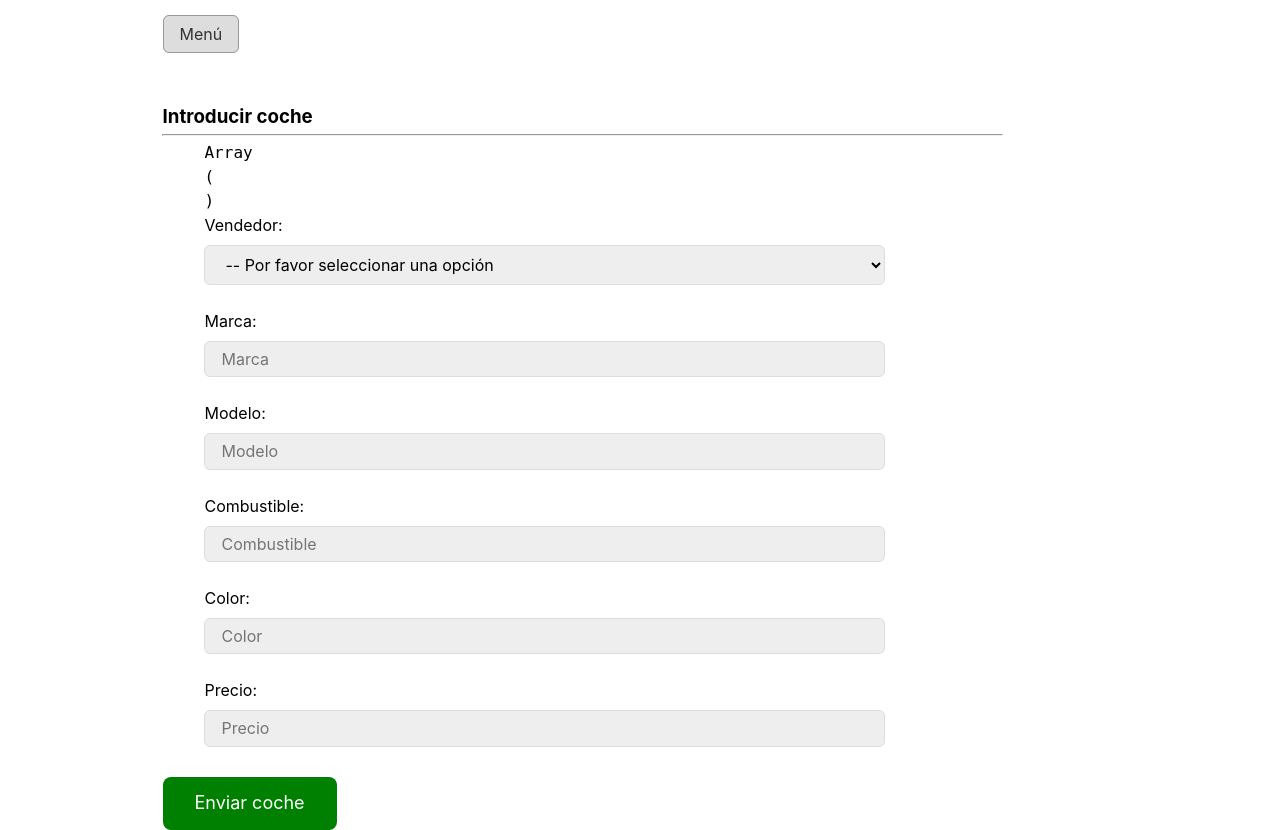
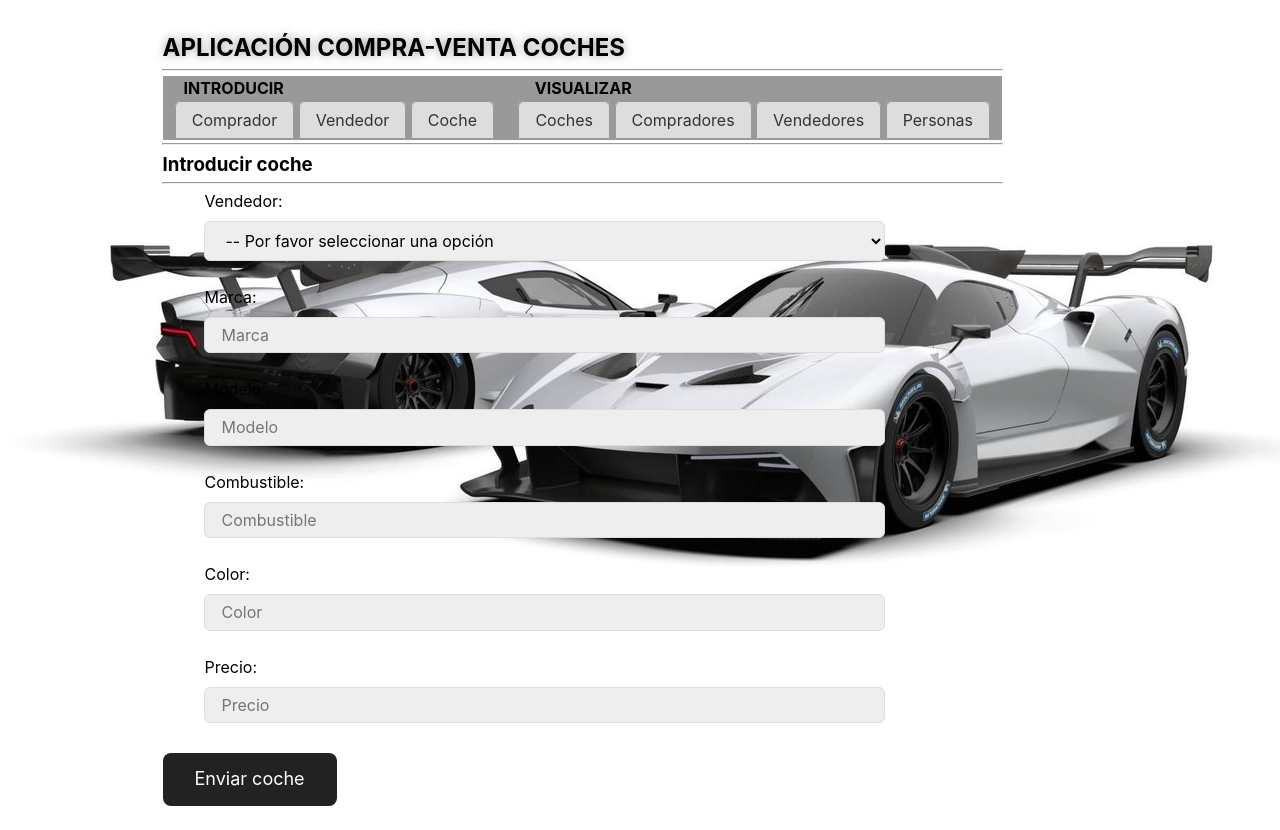
Before and after one commit to worldwidedev1/appcochesceina, a PHP site: page /introducir-coche.php in a window 1280 px wide. After the commit the page ends 806 px from the top, so only its background shows below. Run offline with PHP 8.4, Linux system fonts and the light colour scheme; data that the repository does not hold is empty.

Commit message:
Visualizacion web

```diff
--- a/assets/css/styles.css
+++ b/assets/css/styles.css
@@ -13,14 +13,12 @@ h1,h2,h3,h4,h5,h6,body {
 h1 {
 	margin-bottom: 0;
 	font-size: 48px;
+	text-shadow: #999 0px 0px 10px;
 }
 
 h2 {
 	margin-top: 30px;
-}
-
-h3 {
-	margin-top: 3em;
+	text-shadow: #999 0px 0px 10px;
 }
 
 hr {
@@ -33,9 +31,14 @@ hr {
 	margin: 0 auto;
 }
 
+.caja-botones {
+	display: flex;
+	background-color: #999;
+}
+
 .button {
 	border: 1px solid #999;
-	border-radius: 6px;
+	border-radius: 6px 6px 0px 0px;
 	background-color: #ddd;
 	color: #333;
 	padding: 0.5rem 1rem;
@@ -83,7 +86,7 @@ hr {
 
 button.submit {
 	display: block;
-	background-color: green;
+	background-color: #222;
 	color: white;
 	margin-top: 30px;
 	font-size: 18px;
@@ -124,6 +127,7 @@ p.error.small {
 
 .caja-introducir, .caja-vista {
 	padding: 0.5em;
+	max-width: 100%;
 }
 
 .image {
@@ -166,15 +170,15 @@ table td {
 	max-width: 1em;
 }
 
-/*
-.caja-contenedora{
-	background-image: url("./img/mosquito2.jpg");
+
+body{
+	background-image: url("../img/mosquito2.jpg");
 	background-position: center center;
 	background-repeat: no-repeat;
 	background-attachment: fixed;
-	background-size: cover;
+	/*background-size: cover;*/
 }
-*/
+
 
 /*
 .caja-contenedora{
--- a/classes/class.db.php
+++ b/classes/class.db.php
@@ -177,13 +177,13 @@ class DBforms {
         // No contiene los almacenados en BD, sólo los de memoria temporal de programa /*** */
         $vendedor_array = array();
         $vendedor_array[] = $id;
-        var_dump($vendedor_array);
-        $this->showPre($vendedor_array);
+        //var_dump($vendedor_array);
+        //$this->showPre($vendedor_array);
 
         // Recoge los id de los vendedores en un array que proporciona la consulta a la BD
         $vendedorIds = $this->obtenerVendedores();
-        var_dump($vendedorIds);
-        $this->showPre($vendedorIds);
+        //var_dump($vendedorIds);
+        //$this->showPre($vendedorIds);
 
         // Cierro conexión
         $enviarVendedor->close();
@@ -268,8 +268,6 @@ class DBforms {
             precio
             ) VALUES (?, ?, ?, ?, ?, ?);");
 
-            $this->showPre($enviarCoche);
-
         $enviarCoche->bind_param(
             $datos,
             $Vendedores_idVendedor,
@@ -280,8 +278,6 @@ class DBforms {
             $precio
         );
 
-        $this->showPre($enviarCoche);
-
         // Compruebo si la conexión se establece bien
         if (!$enviarCoche) {
             throw new Exception($conexion->error_list);
@@ -289,8 +285,6 @@ class DBforms {
 
         // Ejecuto la query
         $enviarCoche->execute();
-
-        $this->showPre($enviarCoche);
 
         // Compruebo si se envia y no hay error
         if (!$enviarCoche) {
--- a/classes/class.forms.php
+++ b/classes/class.forms.php
@@ -142,7 +142,7 @@ class Formulario {
             } else {
                 $classes .= " error-input";
                 $this->errores = true;
-                $this->showPre("FORM-Activación de error: " . $this->errores); /*** */
+                //$this->showPre("FORM-Activación de error: " . $this->errores); /*** */
             }
         }
 
@@ -409,7 +409,7 @@ class Formulario {
         foreach ($arrayBidi as $value) {
             $arrayMono[$value[$guardar]] = $value[$mostrar];
         }
-        $this->showPre($arrayMono);
+        //$this->showPre($arrayMono);
         return $arrayMono;
     }
 
--- a/introducir-coche.php
+++ b/introducir-coche.php
@@ -17,13 +17,11 @@ if ($_SERVER["REQUEST_METHOD"] === "POST") {
 // Compruebo si la clase existe y estamos en método POST
 $existeValidacion = !empty($formularioIntroducir) && $_SERVER["REQUEST_METHOD"] === "POST" ? true : false;
 
+include "./templates/body.php";
 // Muestro el formulario en HTML
 ?>
 
 <div class="caja-contenedora">
-    <div class="caja-seleccion">
-        <a class="button" href="./index.php" >Menú</a>
-    </div>
     <h3>
         Introducir coche
     </h3>
@@ -109,10 +107,6 @@ $existeValidacion = !empty($formularioIntroducir) && $_SERVER["REQUEST_METHOD"]
 // Compruebo si hay errores
 $errores = $formularioIntroducir->hayErrores();
 
-echo "<pre>";
-print_r($formularioIntroducir->datosRecibidos);
-echo "</pre>";
-
 // Si no hay errores y se ha validado (la clase existe y estamos en método POST)
 if (!$errores && $existeValidacion) {
     // se envian las variables a la base de datos junto con una cadena de caracteres, en la que se
--- a/introducir-comprador.php
+++ b/introducir-comprador.php
@@ -31,14 +31,11 @@ $existeValidacion = !empty($formularioIntroducir) && $metodoPost ? true : false;
 //print_r($formularioIntroducir); /*** */
 //echo "</pre>"; /*** */
 
-
+include "./templates/body.php";
 // Muestro el formulario en HTML
 ?>
 
 <div class="caja-contenedora">
-    <div class="caja-seleccion">
-        <a class="button" href="./index.php" >Menú</a>
-    </div>
     <h3>
         Introducir comprador
     </h3>
--- a/introducir-vendedor.php
+++ b/introducir-vendedor.php
@@ -17,13 +17,11 @@ if ($_SERVER["REQUEST_METHOD"] === "POST") {
 // Compruebo si la clase existe y estamos en método POST
 $existeValidacion = !empty($formularioIntroducir) && $_SERVER["REQUEST_METHOD"] === "POST" ? true : false;
 
+include "./templates/body.php";
 // Muestro el formulario en HTML
 ?>
 
 <div class="caja-contenedora">
-    <div class="caja-seleccion">
-        <a class="button" href="./index.php" >Menú</a>
-    </div>
     <h3>
         Introducir vendedor
     </h3>
--- a/templates/body.php
+++ b/templates/body.php
@@ -1,22 +1,24 @@
-
 <div class="caja-contenedora">
-<h2 style="margin-top: 30px;">Menú</h2>
+    <h2 style="margin-top: 30px;">APLICACIÓN COMPRA-VENTA COCHES</h2>
     <hr>
+    <div class="caja-botones">
+        <div class="caja-1">
             <h4>INTRODUCIR</h4>
             <div class="caja-introducir">
-        <a class="button" href="./introducir-comprador.php">Introducir comprador</a>
-        <a class="button" href="./introducir-vendedor.php">Introducir vendedor</a>
-        <a class="button" href="./introducir-coche.php">Introducir coche</a>
+                <a class="button" href="./introducir-comprador.php">Comprador</a>
+                <a class="button" href="./introducir-vendedor.php">Vendedor</a>
+                <a class="button" href="./introducir-coche.php">Coche</a>
             </div>
-    <hr>
-    <img class="imagen" src="./assets/img/mosquito2.jpg" alt="Imagen principal">
-    <hr>
+        </div>
+        <div class="caja-2">
             <h4>VISUALIZAR</h4>
             <div class="caja-vista">
-        <a class="button" href="./vista-coches.php">Vista de coches</a>
-        <a class="button" href="./vista-compradores.php">Vista de compradores</a>
-        <a class="button" href="./vista-vendedores.php">Vista de vendedores</a>
-        <a class="button" href="./vista-personas.php">Vista de personas</a>
+                <a class="button" href="./vista-coches.php">Coches</a>
+                <a class="button" href="./vista-compradores.php">Compradores</a>
+                <a class="button" href="./vista-vendedores.php">Vendedores</a>
+                <a class="button" href="./vista-personas.php">Personas</a>
+            </div>
+        </div>
     </div>
     <hr>
 </div>
--- a/vista-coches.php
+++ b/vista-coches.php
@@ -4,13 +4,11 @@ include "./classes/class.db.php";
 
 $mostrarCoches = new DBforms();
 
+include "./templates/body.php";
 // Muestro la vista en HTML
 ?>
 
 <div class="caja-contenedora">
-    <div class="caja-seleccion">
-        <a class="button" href="./index.php">Menú</a>
-    </div>
     <h3>
         Mostrar coches
     </h3>
--- a/vista-compradores.php
+++ b/vista-compradores.php
@@ -4,13 +4,11 @@ include "./classes/class.db.php";
 
 $mostrarCompradores = new DBforms();
 
+include "./templates/body.php";
 // Muestro la vista en HTML
 ?>
 
 <div class="caja-contenedora">
-    <div class="caja-seleccion">
-        <a class="button" href="./index.php">Menú</a>
-    </div>
     <h3>
         Mostrar compradores
     </h3>
--- a/vista-personas.php
+++ b/vista-personas.php
@@ -4,13 +4,11 @@ include "./classes/class.db.php";
 
 $mostrarPersonas = new DBforms();
 
+include "./templates/body.php";
 // Muestro la vista en HTML
 ?>
 
 <div class="caja-contenedora">
-    <div class="caja-seleccion">
-        <a class="button" href="./index.php">Menú</a>
-    </div>
     <h3>
         Mostrar personas
     </h3>
--- a/vista-vendedores.php
+++ b/vista-vendedores.php
@@ -4,13 +4,11 @@ include "./classes/class.db.php";
 
 $mostrarVendedores = new DBforms();
 
+include "./templates/body.php";
 // Muestro la vista en HTML
 ?>
 
 <div class="caja-contenedora">
-    <div class="caja-seleccion">
-        <a class="button" href="./index.php">Menú</a>
-    </div>
     <h3>
         Mostrar vendedores
     </h3>
@@ -26,7 +24,7 @@ $mostrarVendedores = new DBforms();
 
     if(!empty($listaVendedores)){
         // Recogemos los títulos de los campos para mostrarlos
-        $campos = array_keys($listaVendedores[0]);
+        $titulos = array_keys($listaVendedores[0]);
         //var_dump($titulos);
         echo "<thead><tr> ";
         foreach ($titulos as $titulo) {
```
Also changed, not shown: 1 other file. Lines whose indentation alone changed are shown as unchanged.
